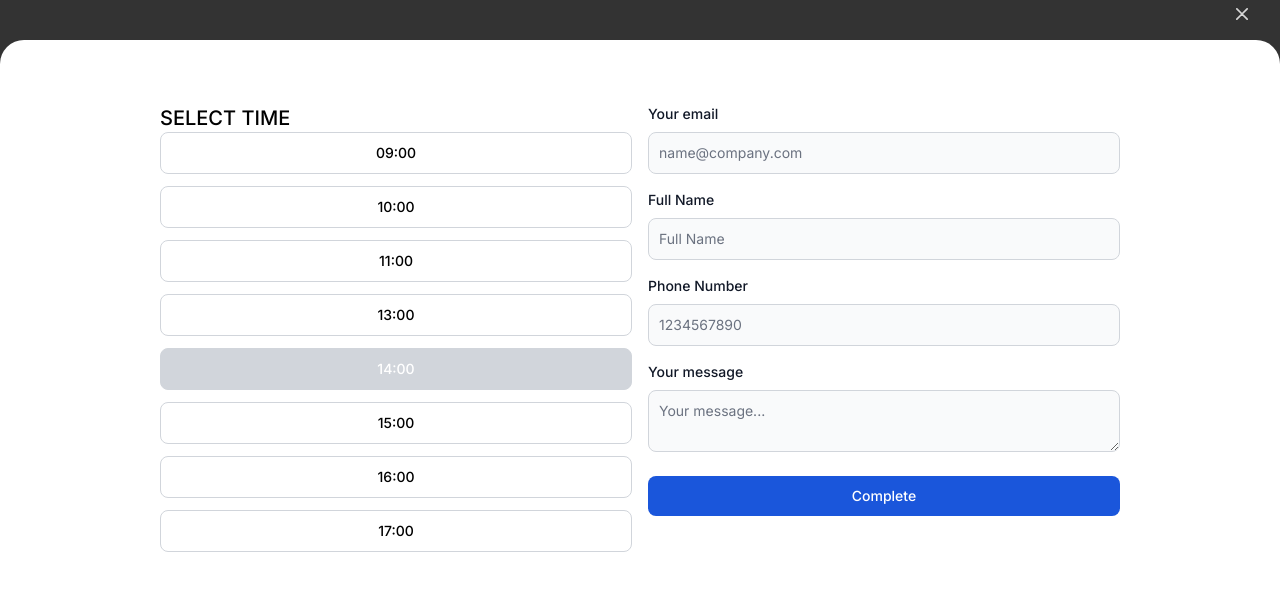
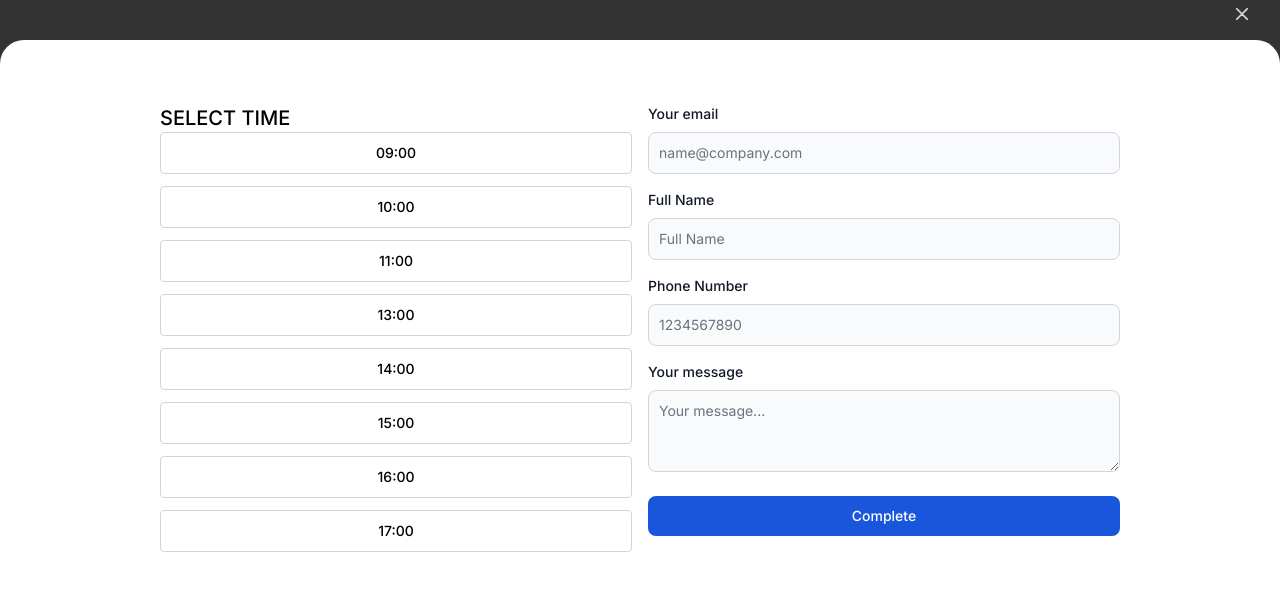
Before and after one commit to eloquent-studio/rendezvous, a Next.js app: page /business/1/t in a window 1280 px wide. Shown: the top 590 px of the page. Built offline with nearby package versions, Linux system fonts and the light colour scheme; no server answers; the database is empty.

Commit message:
add hours

```diff
--- a/src/app/(business)/business/[businessName]/page.tsx
+++ b/src/app/(business)/business/[businessName]/page.tsx
@@ -25,10 +25,18 @@ export default async function Page({
   if (!business) notFound();
 
   const username = params.businessName
+
+  const rndv = await prisma?.guestRendezvous.findMany({
+    select: {
+      id: true,
+      rendezvousAt: true
+    }
+  })
+
   return (
     <>
       <SecondaryNavbar />
-      <BusinessPage business={business} Calendar={<Calendar username={username} />} />
+      <BusinessPage business={business} Calendar={<Calendar username={username} rndv={rndv}/>} />
     </>
   );
 }
--- a/src/app/(business)/business/[businessName]/t/page.tsx
+++ b/src/app/(business)/business/[businessName]/t/page.tsx
@@ -1,7 +1,7 @@
 import TimeModal from "@/components/business-page/time-modal";
 import React from "react";
 
-export default function RendezvousTimePage({
+export default async function RendezvousTimePage({
   searchParams,
   params,
 }: {
@@ -11,9 +11,17 @@ export default function RendezvousTimePage({
   const { date } = searchParams;
   const businessName = params.businessName;
   const d = new Date(date);
+
+  const rndv = await prisma?.guestRendezvous.findMany({
+    select: {
+      id: true,
+      rendezvousAt: true
+    }
+  })
+
   return (
     <>
-      <TimeModal date={d.toString()} businessName={businessName} />
+      <TimeModal date={d.toString()} businessName={businessName} rndv={rndv} />
     </>
   );
 }
--- a/src/components/business-page/calendar/index.tsx
+++ b/src/components/business-page/calendar/index.tsx
@@ -12,7 +12,7 @@ function getDayOfWeek(year: number, month: number, day: number) {
   return new Date(year, month, day).getDay();
 }
 
-export default function Calendar({ username }: { username: string }) {
+export default function Calendar({ username, rndv }: { username: string, rndv: any }) {
   function handlePrevMonth() {
     setCurrentDate((prevDate) => {
       const prevMonth =
@@ -164,6 +164,7 @@ export default function Calendar({ username }: { username: string }) {
                       day={dayInfo.day}
                       disabled={dayInfo.disabled}
                       username={username}
+                      rndv={rndv}
                     />
                   ))}
                 </div>
--- a/src/components/business-page/calendar/item.tsx
+++ b/src/components/business-page/calendar/item.tsx
@@ -9,13 +9,17 @@ export default function CalendarItem({
   disabled = false,
   username,
   year,
+  rndv,
 }: {
   day: number;
   disabled?: boolean;
   username: string;
   month: number;
   year: number;
+  rndv: any;
 }) {
+  console.log(rndv);
+
   const [today, setToday] = useState<number>(0);
   const dayView = day < 10 ? "0" + day : day;
 
@@ -24,7 +28,18 @@ export default function CalendarItem({
     setToday(currentDate);
   }, []);
 
-  if (disabled || new Date(year, month, day) <= new Date(new Date().setDate(new Date().getDate() - 1))) {
+  const hasRendezvous = rndv.some(
+    (item: any) =>
+      new Date(item.rendezvousAt).getDate() === day &&
+      new Date(item.rendezvousAt).getMonth() === month &&
+      new Date(item.rendezvousAt).getFullYear() === year
+  );
+
+  if (
+    disabled ||
+    new Date(year, month, day) <=
+      new Date(new Date().setDate(new Date().getDate() - 1))
+  ) {
     return (
       <div>
         <div className="flex items-start justify-start w-32 md:w-36 p-2 h-32 flex-col relative border border-gray-200 bg-gray-100">
@@ -54,8 +69,16 @@ export default function CalendarItem({
         >
           {dayView}
         </p>
-
-        <div className=""></div>
+        {hasRendezvous
+          ? rndv.map((rnd: any) => (
+              <p
+                key={rnd.id}
+                className="w-full px-1 py-0.5 bg-lime-600 text-white rounded mt-1"
+              >
+                {rnd.rendezvousAt.getHours().toString()}:00
+              </p>
+            ))
+          : null}
       </div>
     </Link>
   );
--- a/src/components/business-page/time-modal.tsx
+++ b/src/components/business-page/time-modal.tsx
@@ -6,7 +6,7 @@ import { CompleteSubmit } from "./submit-button";
 import { GuestRendevous } from "@/actions/business/guest-rendevous";
 import { useFormState } from "react-dom";
 
-const initialState: { error: string; success:"" } = {
+const initialState: { error: string; success: "" } = {
   error: "",
   success: "",
 };
@@ -14,9 +14,11 @@ const initialState: { error: string; success:"" } = {
 export default function TimeModal({
   date,
   businessName,
+  rndv,
 }: {
   date: String;
   businessName: string;
+  rndv: any;
 }) {
   const overlay = useRef<HTMLDivElement>(null);
   const wrapper = useRef<HTMLDivElement>(null);
@@ -42,6 +44,15 @@ export default function TimeModal({
     setTime(date);
   };
 
+  const full = (time: string) => {
+    const isFull = rndv.some((item: any) => {
+      const rndvDate = new Date(item.rendezvousAt);
+      const rndvHour = rndvDate.getHours().toString().padStart(2, "0");
+      return rndvHour === time;
+    });
+    return isFull;
+  };
+
   const [state, formAction] = useFormState(GuestRendevous, initialState);
 
   const BodyContent = (
@@ -56,14 +67,14 @@ export default function TimeModal({
           </header>
           <form className="">
             <div className="w-full h-full grid grid-flow-row gap-1">
-              <Appoint date={"09:00"} onClick={onClick} />
-              <Appoint date={"10:00"} onClick={onClick} />
-              <Appoint date={"11:00"} onClick={onClick} />
-              <Appoint date={"13:00"} onClick={onClick} />
-              <Appoint date={"14:00"} full={true} onClick={onClick} />
-              <Appoint date={"15:00"} onClick={onClick} />
-              <Appoint date={"16:00"} onClick={onClick} />
-              <Appoint date={"17:00"} onClick={onClick} />
+              <Appoint date={"09:00"} isFull={full("09")} onClick={onClick} />
+              <Appoint date={"10:00"} isFull={full("10")} onClick={onClick} />
+              <Appoint date={"11:00"} isFull={full("11")} onClick={onClick} />
+              <Appoint date={"13:00"} isFull={full("13")} onClick={onClick} />
+              <Appoint date={"14:00"} isFull={full("14")} onClick={onClick} />
+              <Appoint date={"15:00"} isFull={full("15")} onClick={onClick} />
+              <Appoint date={"16:00"} isFull={full("16")} onClick={onClick} />
+              <Appoint date={"17:00"} isFull={full("17")} onClick={onClick} />
             </div>
           </form>
         </div>
@@ -169,19 +180,23 @@ export default function TimeModal({
               <textarea
                 id="message"
                 name="message"
-                rows={2}
+                rows={3}
                 className="block p-2.5 w-full text-sm text-gray-900 bg-gray-50 rounded-lg border border-gray-300 focus:ring-blue-500 focus:border-blue-500"
                 placeholder="Your message..."
               ></textarea>
             </div>
             <div className="py-2">
-            {state.error && (
-              <p className="text-xs font-medium text-red-600">{state.error}</p>
-            )}
-            {state.success && (
-              <p className="text-xs font-medium text-green-600">{state.success}</p>
-            )}
-          </div>
+              {state.error && (
+                <p className="text-xs font-medium text-red-600">
+                  {state.error}
+                </p>
+              )}
+              {state.success && (
+                <p className="text-xs font-medium text-green-600">
+                  {state.success}
+                </p>
+              )}
+            </div>
 
             <input type="hidden" name="date" value={date as string} />
             <input type="hidden" name="time" value={time} />
@@ -234,21 +249,22 @@ export default function TimeModal({
 
 const Appoint = ({
   date,
-  full,
   onClick,
+  isFull,
 }: {
   date: string;
-  full?: boolean;
   onClick: (date: string) => void;
+  isFull: boolean;
 }) => {
   return (
     <button
       type="button"
-      className={`border border-gray-300 hover:bg-lime-200 w-full focus:ring-4 focus:ring-blue-300 font-medium rounded-lg text-sm px-5 py-2.5 mb-2 focus:outline-none block ${
-        full == true &&
-        "text-white bg-gray-300 rounded focus:outline-none hover:bg-gray-300"
+      className={`rounded w-full focus:ring-4 focus:ring-blue-300 font-medium text-sm px-5 py-2.5 mb-2 block focus:outline-none border border-gray-300 ${
+        isFull
+          ? "text-white bg-gray-300 cursor-not-allowed hover:bg-gray-300"
+          : "hover:bg-gray-200 "
       }`}
-      disabled={full}
+      disabled={isFull}
       onClick={() => {
         onClick(date);
       }}
```
